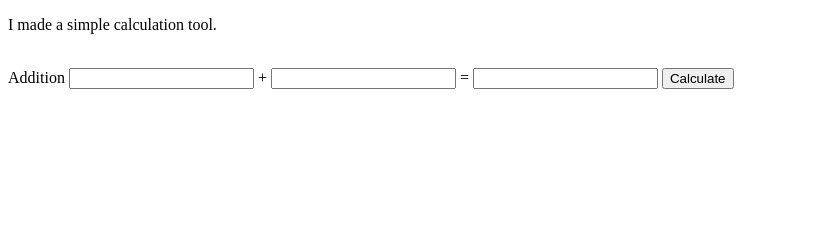
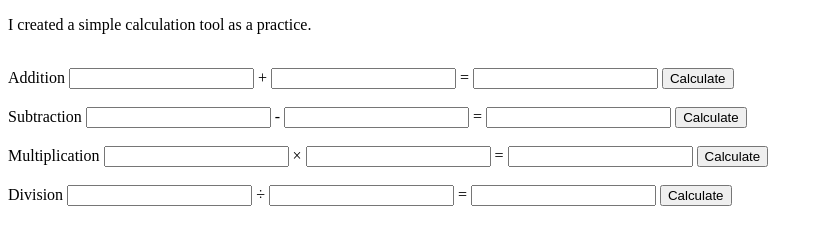
Before and after one commit to yuk0ga/simpcalc, a plain HTML site: page simpcalc.html in a window 1280 px wide. Shown: the whole page, without its empty margins (0-823 px from the left). Drawn offline with Linux system fonts and the light colour scheme.

Commit message:
making other calcs

```diff
--- a/calc.js
+++ b/calc.js
@@ -4,3 +4,15 @@ function addition(){
   var answer = x + y;
   document.getElementById("addans").value = answer;
 }
+
+function subtraction(){
+  alert("service temporarily unavailable")
+}
+
+function multiplication(){
+  alert("service temporarily unavailable")
+}
+
+function division(){
+  alert("service temporarily unavailable")
+}
--- a/simpcalc.html
+++ b/simpcalc.html
@@ -7,12 +7,30 @@
   <script type="text/javascript" src="calc.js"></script>
 </head>
 <body>
- <p>I made a simple calculation tool.</p>
+ <p>I created a simple calculation tool as a practice.</p>
  </br>
  Addition
  <input id="add1" type=number></input> +
  <input id="add2" type=number></input> =
  <input id="addans" type=text></input>
  <input type=button value="Calculate" onClick="addition()"></input>
+ </br></br>
+ Subtraction
+ <input id="sub1" type=number></input> -
+ <input id="sub2" type=number></input> =
+ <input id="subans" type=text></input>
+ <input type=button value="Calculate" onClick="subtraction()"></input>
+ </br></br>
+ Multiplication
+ <input id="multi1" type=number></input> ×
+ <input id="multi2" type=number></input> =
+ <input id="multians" type=text></input>
+ <input type=button value="Calculate" onClick="multiplication()"></input>
+ </br></br>
+ Division
+ <input id="div1" type=number></input> ÷
+ <input id="div2" type=number></input> =
+ <input id="divans" type=text></input>
+ <input type=button value="Calculate" onClick="division()"></input>
 </body>
 </html>
```
